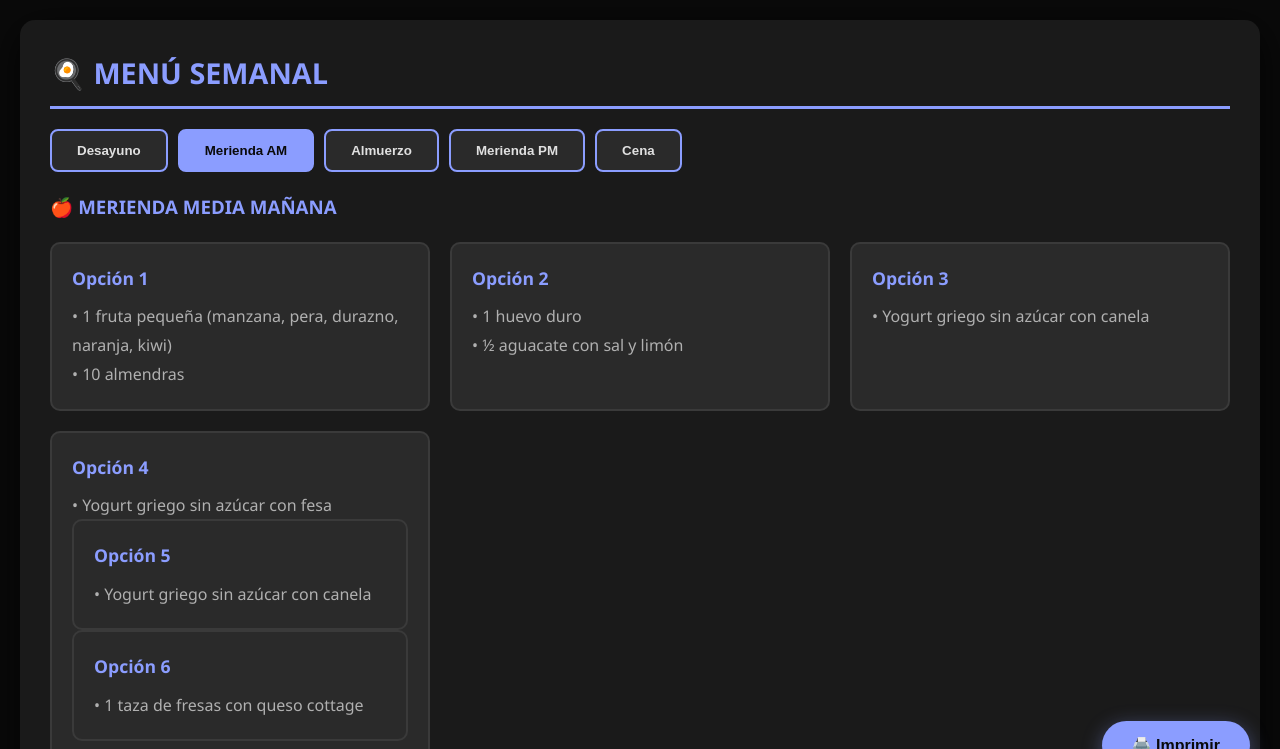
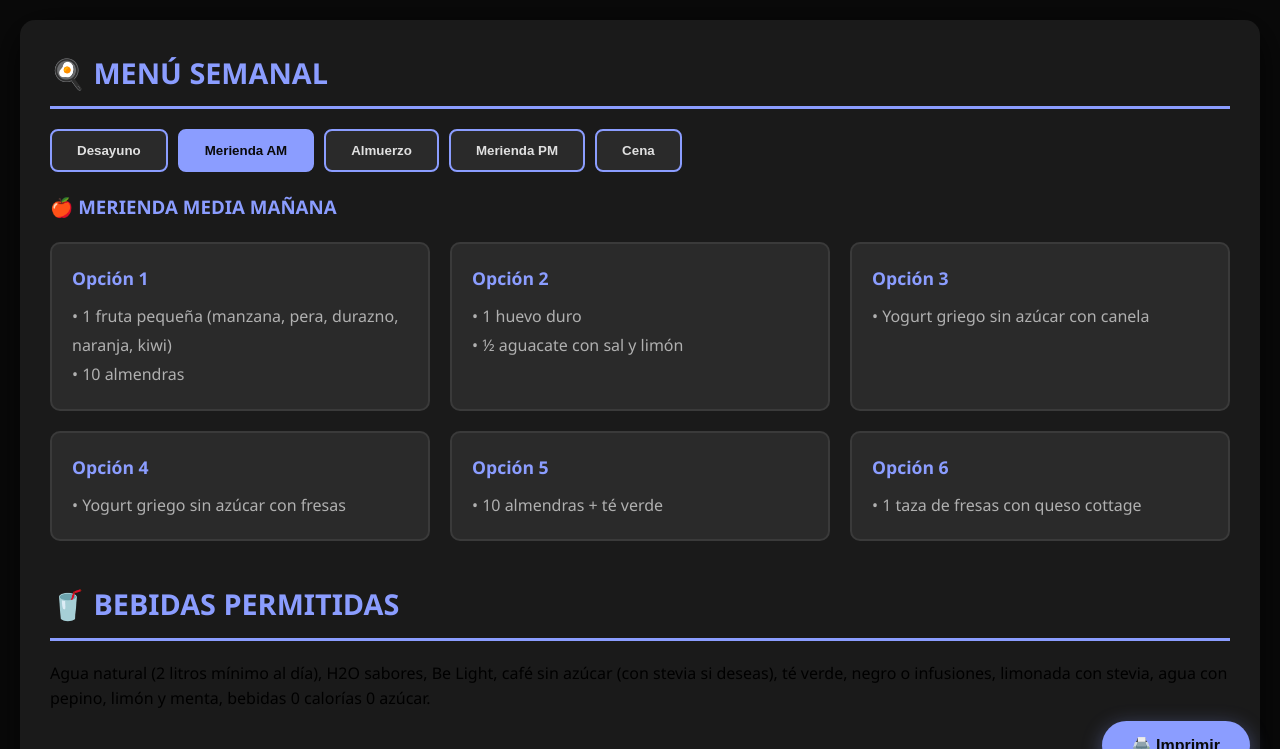
Before and after one commit to AntonioOseasxdxd/nutricion, a plain HTML site: page index.html in a window 1280 px wide. Both pictures are taken after a click on the button "Merienda AM". Shown: the top 749 px of the page. Drawn offline with Linux system fonts and the light colour scheme.

Commit message:
fix merienda am section

```diff
--- a/index.html
+++ b/index.html
@@ -257,28 +257,35 @@
             <p>• 1 fruta pequeña (manzana, pera, durazno, naranja, kiwi)<br>
             • 10 almendras</p>
         </div>
+
         <div class="option-card">
             <h4>Opción 2</h4>
             <p>• 1 huevo duro<br>
             • ½ aguacate con sal y limón</p>
         </div>
+
         <div class="option-card">
             <h4>Opción 3</h4>
             <p>• Yogurt griego sin azúcar con canela</p>
         </div>
+
         <div class="option-card">
             <h4>Opción 4</h4>
-                            <p>• Yogurt griego sin azúcar con fesa
+            <p>• Yogurt griego sin azúcar con fresas</p>
+        </div>
+
         <div class="option-card">
             <h4>Opción 5</h4>
-                            <p>• Yogurt griego sin azúcar con canela</p>
+            <p>• 10 almendras + té verde</p>
         </div>
+
         <div class="option-card">
             <h4>Opción 6</h4>
             <p>• 1 taza de fresas con queso cottage</p>
         </div>
     </div>
 </div>
+
 
                 <div id="almuerzo" class="meal-content">
                     <h3 style="color: #8b9dff; margin-bottom: 20px;">🍗 ALMUERZO - Escoge 1 opción diaria</h3>
```
Lines whose indentation alone changed are shown as unchanged.
